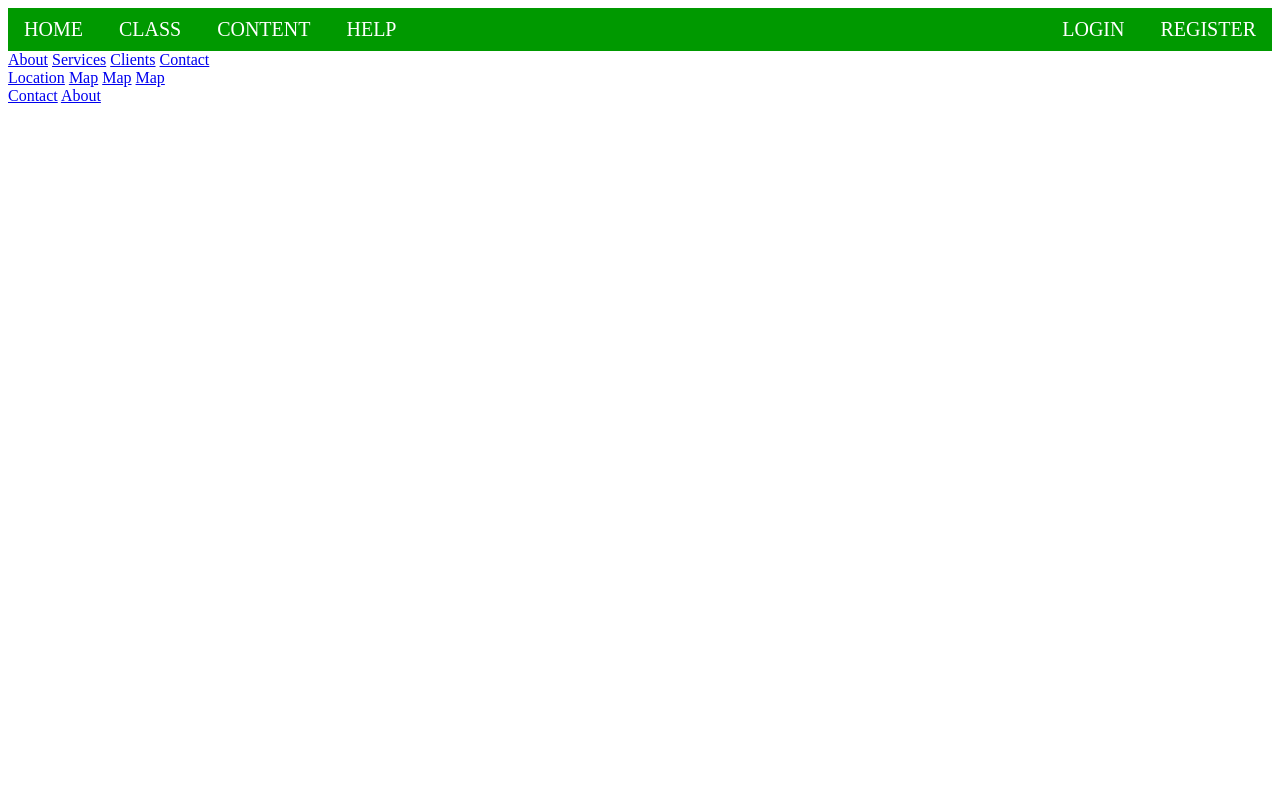
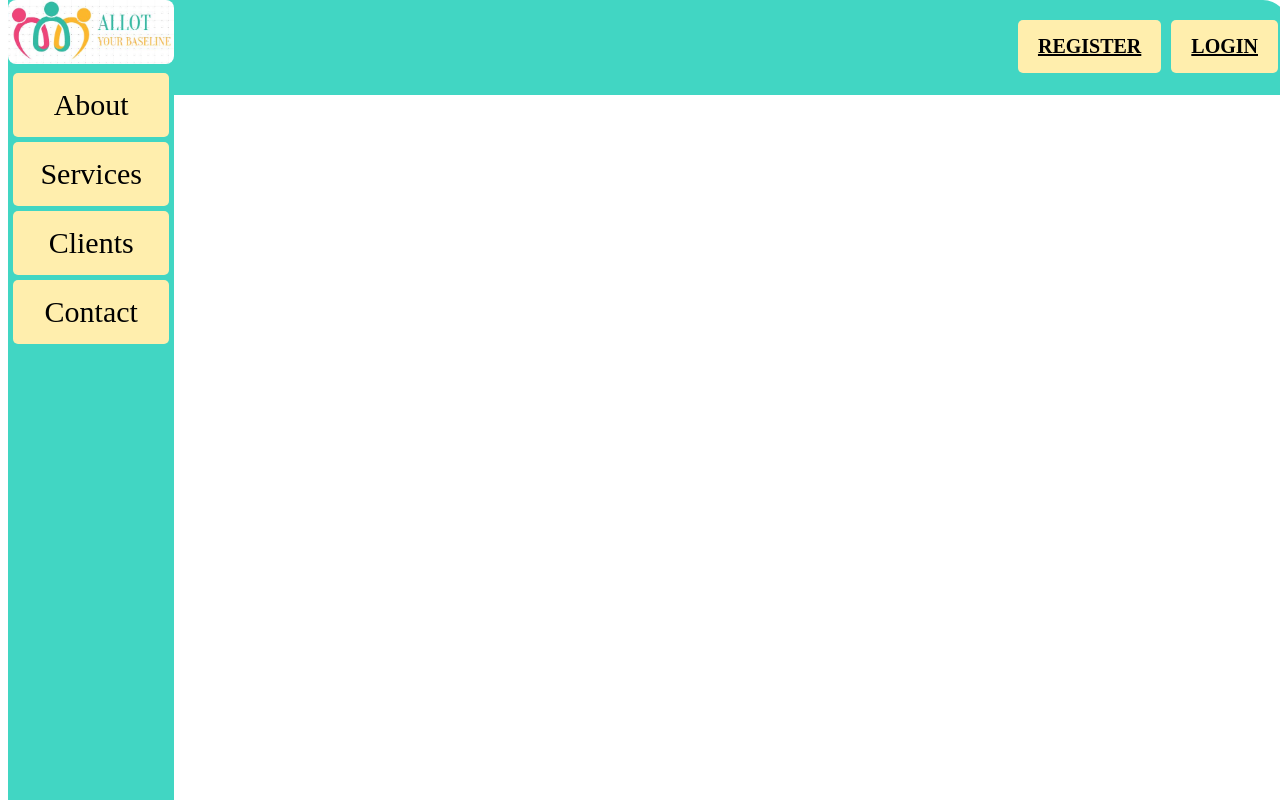
Before and after one commit to himanshu1550/Front_end_UI_Alot, a plain HTML site: page index0.1.html in a window 1280 px wide. Drawn offline with Linux system fonts and the light colour scheme.

Commit message:
Latest_18-july

```diff
--- a/index0.1.html
+++ b/index0.1.html
@@ -6,19 +6,14 @@
   <meta name="author" content="Allocation sheet terminal">
   <meta name="viewport" content="width=device-width",intial-scale=1.0">
  <title>Alot0.1</title>
- <link rel="stylesheet" type="text/css" href="style.css" /></link>
+ <link rel="stylesheet" type="text/css" href="style0.1.css" /></link>
 </head>
 
 <body>
  <header>
  <div class="menu">
-        <a href="#home">HOME</a>
-        <a href="#Class">CLASS</a>
-        <a href="#Content">CONTENT</a>
-	<a href="#Help">HELP</a>
-           <div class="menu-log">
-		<a href="#login">LOGIN</a>
-		<a href="#login">REGISTER</a>
+	<h3 class="login"><a href="#login">LOGIN</a></h3>
+	<h3 class="login"><a href="#login">REGISTER</a></h3>
         </div>
     </div>
  </header>
@@ -29,27 +24,23 @@
 
 
 <div class="sidenav">
-  <a href="#">About</a>
-  <a href="#">Services</a>
-  <a href="#">Clients</a>
-  <a href="#">Contact</a>
+<img src="logo1.jpg" alt="logo">
+ <p class="boundry"><a href="https://be.cognizant.com/"><span>About</span></a></p>
+ <p class="boundry"><a href="#About"><span>Services</span></a></p>
+ <p class="boundry"><a href="#About"><span>Clients</span></a></p>
+ <p class="boundry"><a href="#About"><span>Contact</span></a></p>
 </div>
 
 
 
 
 
-<footer>
- <div class="foot">
-     <a href="#Location">Location</a>
-     <a href="#Location">Map</a>
-	<a href="#Location">Map</a>
-	<a href="#Location">Map</a>
-	<div class="menu-log-1">
-     	  <a href="/">Contact</a>
-          <a href="/">About</a> </div>
-</div>
-</footer>
+
+
+
+
+
+
 
 </body>
 </html>
--- a/style0.1.css
+++ b/style0.1.css
@@ -3,67 +3,153 @@
             margin: auto;
             background-position:center;
             background-size: contain;
+	    background-color: lightblue;
         }
+
 	.body_sec {
             margin-left:20px;
         }
 
-        .menu {
-            position: sticky;
-            top: 0;
-            background-color: #009900;
-            padding:10px 0px 10px 0px;
-            color:white;
-            margin: 0 auto;
-            overflow: hidden;
+	header{
+	position:fixed;
+	top:0;
+	width:100%;
+	height:95px;
+	border-radius: 0px 25px 0px 0px;
+	background-color: #41d6c3;
 	}
-        .menu a {
-            float left;
-            color: white;
+
+
+	header .login{
 	text-align: center;
-            padding: 14px 16px;
-            text-decoration: none;
-            font-size: 20px;
+	background-color:#ffeead;
+	border-radius:5px;
+	padding: 15px 20px;
+	margin-top: 20px;
+	margin-right:10px;
+	border-radius:5px;
+	float:right;
 	}
-	.menu-log {
-            right: auto;
-            float: right;
+
+	.login a{
+	font-size:20px;
+	font-family: myFirstFont;
+	color:black;
+
+	}
+	.login:hover{
+	background-color:#ffa500;
+	}
+
+
+	img{
+	max-width:100%;
+	border-radius: 8px;
+	height:auto;
 	}
 
       	.sidenav{
-	height:80%
-	width:250px;
 	position:fixed;
 	z-index:1;
 	top:0;
-	left:0;
-	background-color: #009900;
+	width:13%;
+	float:left;
+	height:100%;
 	overflow-x:hidden;
-	padding-top: 20px;
+	background-color: #41d6c3;
 }
 
-       .foot {
-            position: absolute;
-            bottom: 0;
-            background-color: #009900;
-            padding:10px 685px 10px;
-            color:white;
-            margin: 0 auto;
-            overflow: hidden;
-        }
-        .foot a {
-            float left;
-            color: white;
-            text-align: right;
-            padding: 14px 16px;
-            text-decoration: none;
-            font-size: 20px;
-}
-	.menu-log-1 {
-            right: auto;
-            float: right;
+	.sidenav p{
+	margin:5px;
+
 	}
 
 
 
+	.boundry{
+	text-align: center;
+	background-color:#ffeead;
+	border-radius:5px;
+	padding: 15px 20px;
+	color:Black;
+	transition: all 0.5s;
+  	cursor: pointer;
+	overflow: hidden;
+	}
+
+	.boundry span {
+ 	 cursor: pointer;
+  	display: inline-block;
+  	position: relative;
+  	transition: 0.5s;
+	}
+
+	.boundry span:after {
+  	content: '\00bb';
+  	position: absolute;
+  	opacity: 0;
+  	top: 0;
+  	right: -20px;
+  	transition: 0.5s;
+	}
+
+	.boundry:hover span {
+  	padding-right: 25px;
+	}
+
+	.boundry:hover span:after {
+  	opacity: 1;
+ 	 right: 0;
+	}
+
+	.boundry:hover{
+	box-shadow: 0 12px 16px 0 rgba(0,0,0,0.24),0 17px 50px 0 rgba(0,0,0,0.19);
+	}
+
+
+	.boundry a{
+	font-size:30px;
+	font-family: myFirstFont;
+	color:black;
+
+	}
+
+
+
+
+
+
+<!--
+	content {
+	border:0px;
+	border-radius: 5px;
+	position:absolute;
+	top:20%;
+	width:86%;
+	float:right;
+	right:0.5%;
+	background-image: url(images2.jpeg);
+	background-repeat: no-repeat, repeat;
+	background-size: auto;
+	overflow: auto;
+
+	}
+
+	content .data{
+	border-style: solid;
+	border-width: 0px;
+	border-radius: 0px;
+	border-collapse: separate;
+  	border-spacing: 2px 50px;
+}
+
+	.data p{
+	padding: 0px 50px 0px 50px;
+	font-size:20px;
+	text-indent: 50px;
+  	text-align: justify;
+  	letter-spacing: 3px;
+	color:white;
+	}
+      -->
 </style>
```
Also changed, not shown: logo1.JPG (added). Lines whose indentation alone changed are shown as unchanged.
